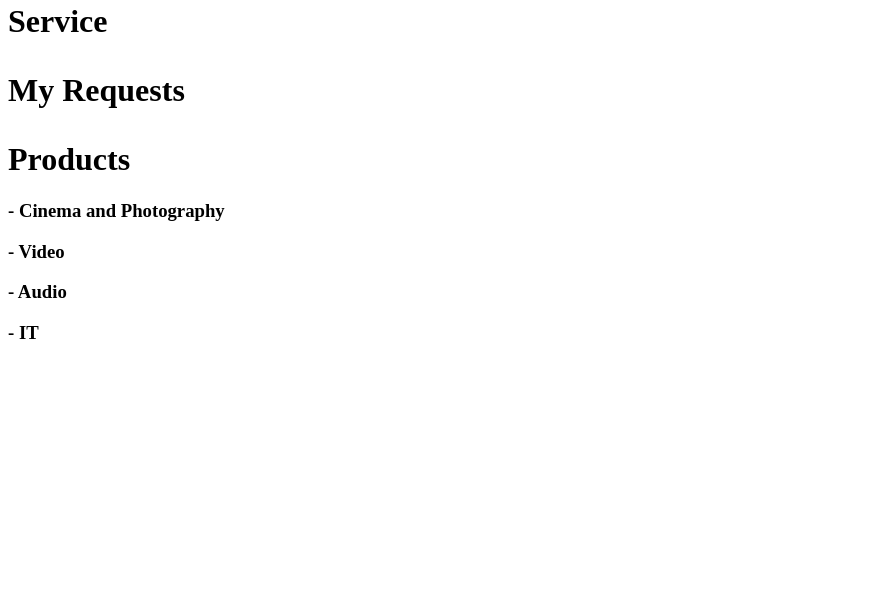
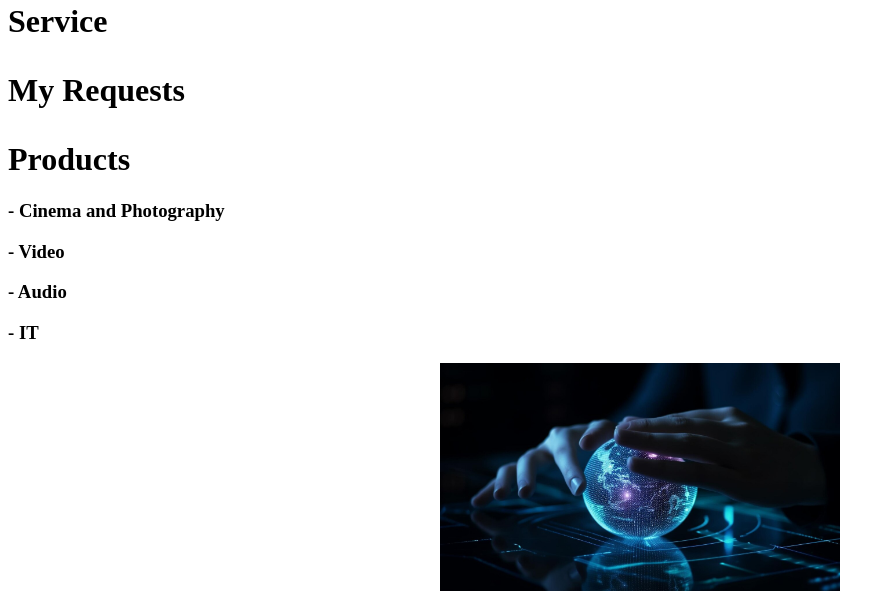
Before and after one commit to Gustavoramosdias/Exercicio-html, a plain HTML site: page index.html in a window 1280 px wide. Shown: the part 330-933 px from the top of the page, without its empty margins (0-895 px from the left). Before the commit the page ends 800 px from the top, so only its background shows below. Drawn offline with Linux system fonts and the light colour scheme.

Commit message:
Add files via upload

```diff
--- a/index.html
+++ b/index.html
@@ -22,5 +22,6 @@
     <h3> - Video</h2>
     <h3> - Audio</h2>
     <h3> - IT</h2>
+       <a class="img-tecnology"> <img width="400" src="tecnologia.jpg.jpg" alt=""></a>
 </body>
 </html>
```
Also changed, not shown: tecnologia.jpg.jpg (added).
